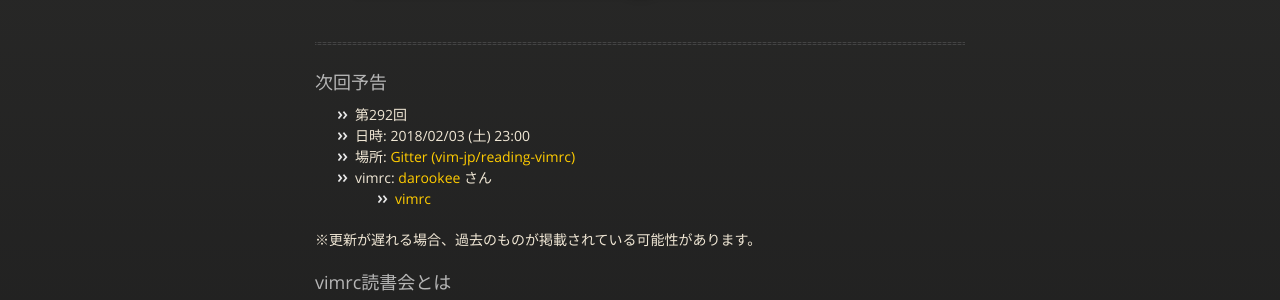
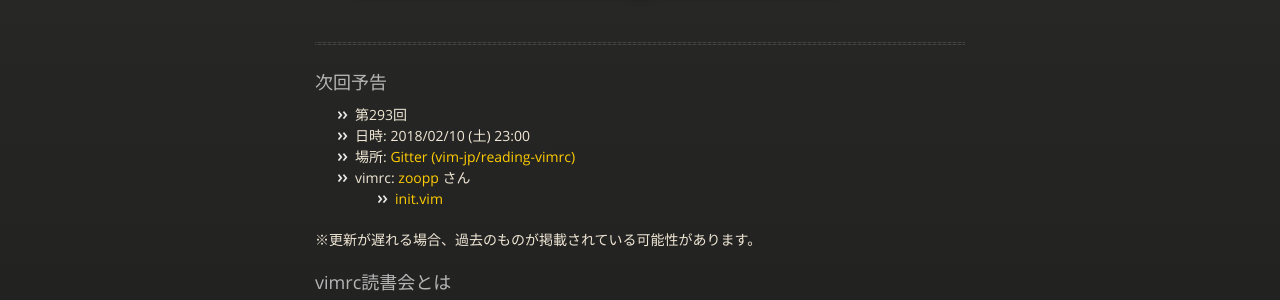
Before and after one commit to vim-jp/reading-vimrc, a Jekyll site: the page built from index.md, in a window 1280 px wide and 900 px high. Shown: the part 212-512 px from the top of the window. Built offline with Jekyll 4.4.1, drawn with Linux system fonts in a browser that asks for light colours; nearby versions of some CDN libraries.

Commit message:
Update the next information: #293 zoopp

```diff
--- a/_data/next.yml
+++ b/_data/next.yml
@@ -1,11 +1,12 @@
-- id: 292
-  date: '2018-02-03 23:00'
+- id: 293
+  date: '2018-02-10 23:00'
   author:
-    name: darookee
-    url: 'https://github.com/darookee'
+    name: zoopp
+    url: 'https://github.com/zoopp'
   vimrcs:
-    - url: 'https://github.com/darookee/dotfiles/blob/master/vimrc'
-      name: vimrc
+    - url: >-
+        https://github.com/zoopp/dotfiles/blob/master/neovim/.config/nvim/init.vim
+      name: init.vim
       hash: null
   part: null
   other: null
```
